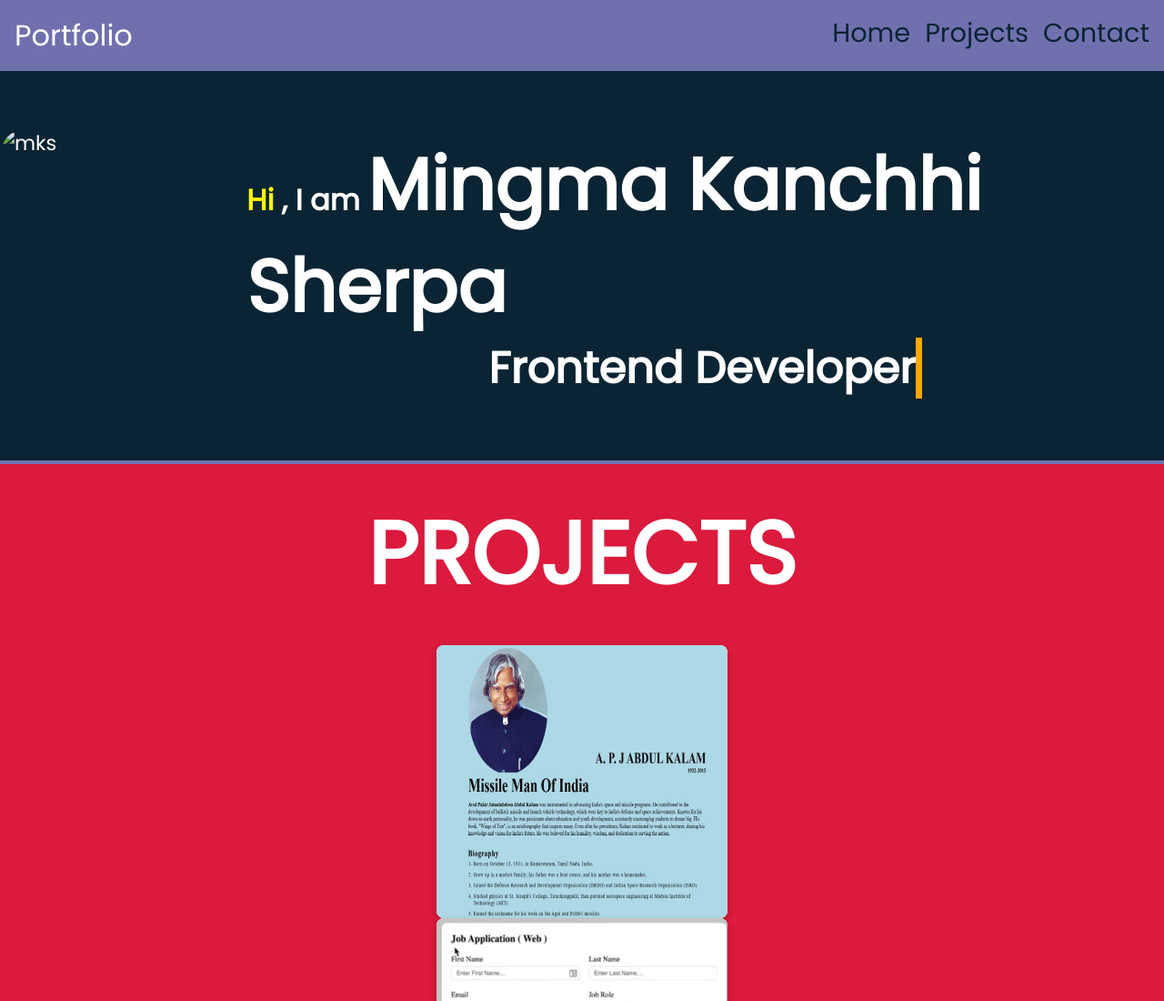
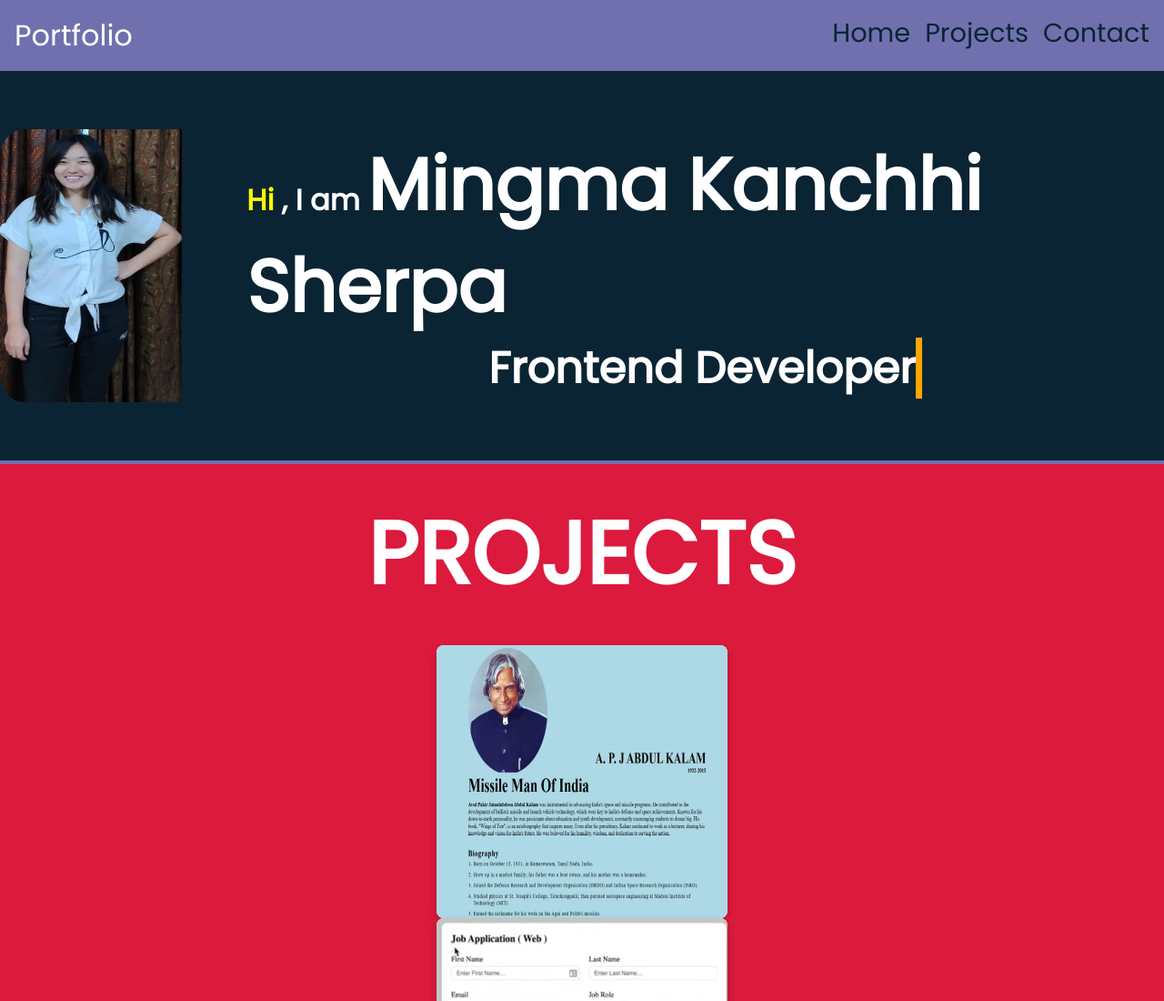
Before and after one commit to mingma32/portfolio_mingma, a plain HTML site: page index.html in a window 1280 px wide. Shown: the top 1100 px of the page at 91% size. Drawn offline with nearby package versions, Linux system fonts and the light colour scheme; files whose address does not match are found by name.

Commit message:
Update index.html

```diff
--- a/index.html
+++ b/index.html
@@ -42,7 +42,7 @@
       <section id="hero">
         <div class="container">
           <div class="hero_image animate__animated animate__bounceInLeft">
-            <img src="./images/mks.jpg" alt="mks" />
+            <img src="mks.jpg" alt="mks" />
           </div>
           <div class="hero_content">
             <h2>
```
